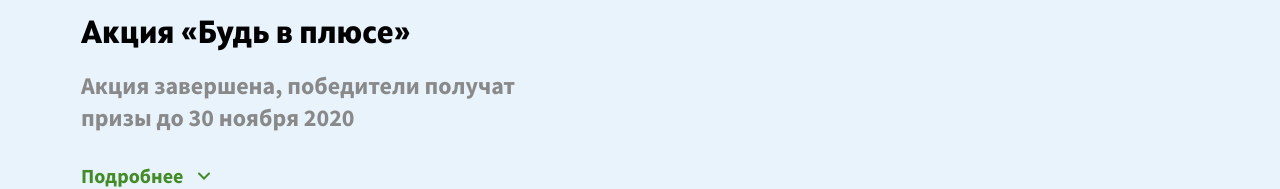
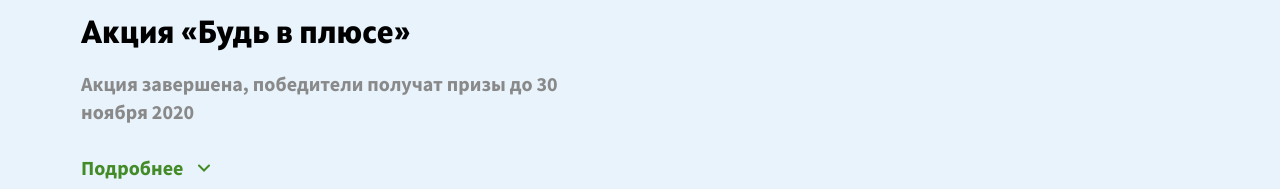
Before and after one commit to greedrussell/otp-saving, a React (Create React App) app: page / in a window 1280 px wide. Shown: the part 624-813 px from the top of the page. Built offline with nearby package versions, Linux system fonts and the light colour scheme.

Commit message:
feat(sub title): fix sub-title

```diff
--- a/src/components/action-info/action-info.css
+++ b/src/components/action-info/action-info.css
@@ -43,8 +43,6 @@
 
 @media (min-width: 768px) {
   .ActionInfo__left__text {
-    font-size: 24px;
-    line-height: 32px;
     max-width: 480px;
   }
 }
```
